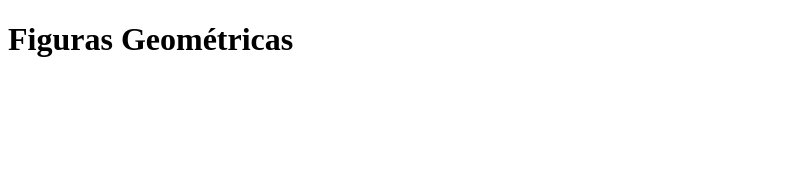
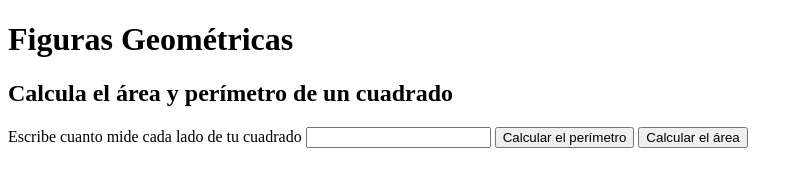
Before and after one commit to deinymarcp/curso-practico-js, a plain HTML site: page figuras.html in a window 1280 px wide. Shown: the whole page, without its empty margins (0-803 px from the left). Drawn offline with Linux system fonts and the light colour scheme.

Commit message:
Modificacion de figuras html y js

```diff
--- a/figuras.html
+++ b/figuras.html
@@ -9,6 +9,16 @@
 <body>
     <h1>Figuras Geométricas</h1>
 
+    <section>
+        <h2>Calcula el área y perímetro de un cuadrado</h2>
+        <form action="">
+            <label for="">Escribe cuanto mide cada lado de tu cuadrado</label>
+            <input type="number" id="InputCuadrado">
+            <button type="button" onclick="calcularPerimetroCuadrado()">Calcular el perímetro</button>
+            <button type="button" onclick="calcularAreaCuadrado()">Calcular el área</button>
+        </form>
+    </section>
+
     <!-- Script de JS -->
     <script src="./figuras.js"></script>
 </body>
--- a/figuras.js
+++ b/figuras.js
@@ -86,3 +86,23 @@ function perimetroCirculo (radio) {
 function areaCirculo (radio) {
     return (radio * radio) * pi;
 }
+
+// Aqui interactuamos con el HTML
+
+function calcularPerimetroCuadrado(){
+    const input = document.getElementById("InputCuadrado");
+    let value = input.value;
+
+    const perimetro = perimetroCuadrado(value);
+
+    alert(perimetro);
+}
+
+function calcularAreaCuadrado(){
+    const input = document.getElementById("InputCuadrado");
+    let value = input.value;
+
+    const area = areaCuadrado(value);
+
+    alert(area);
+}
```
